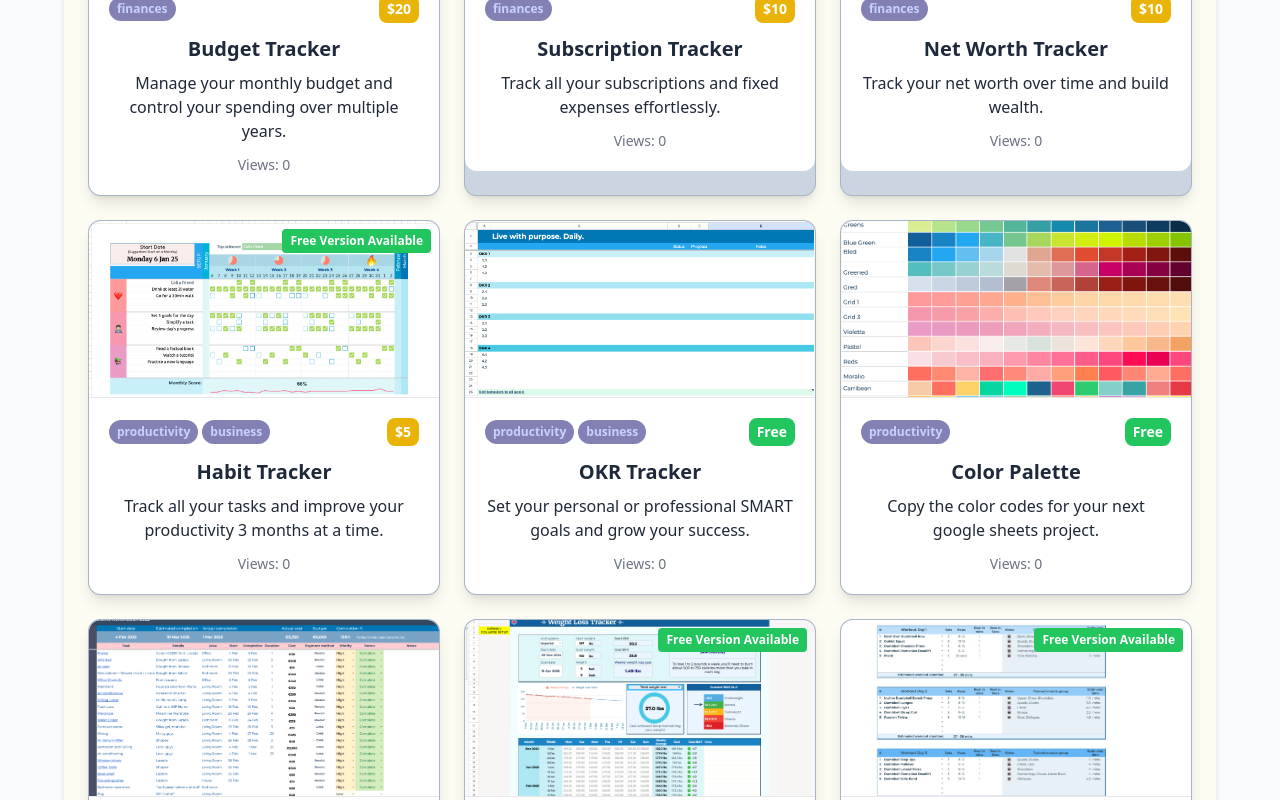
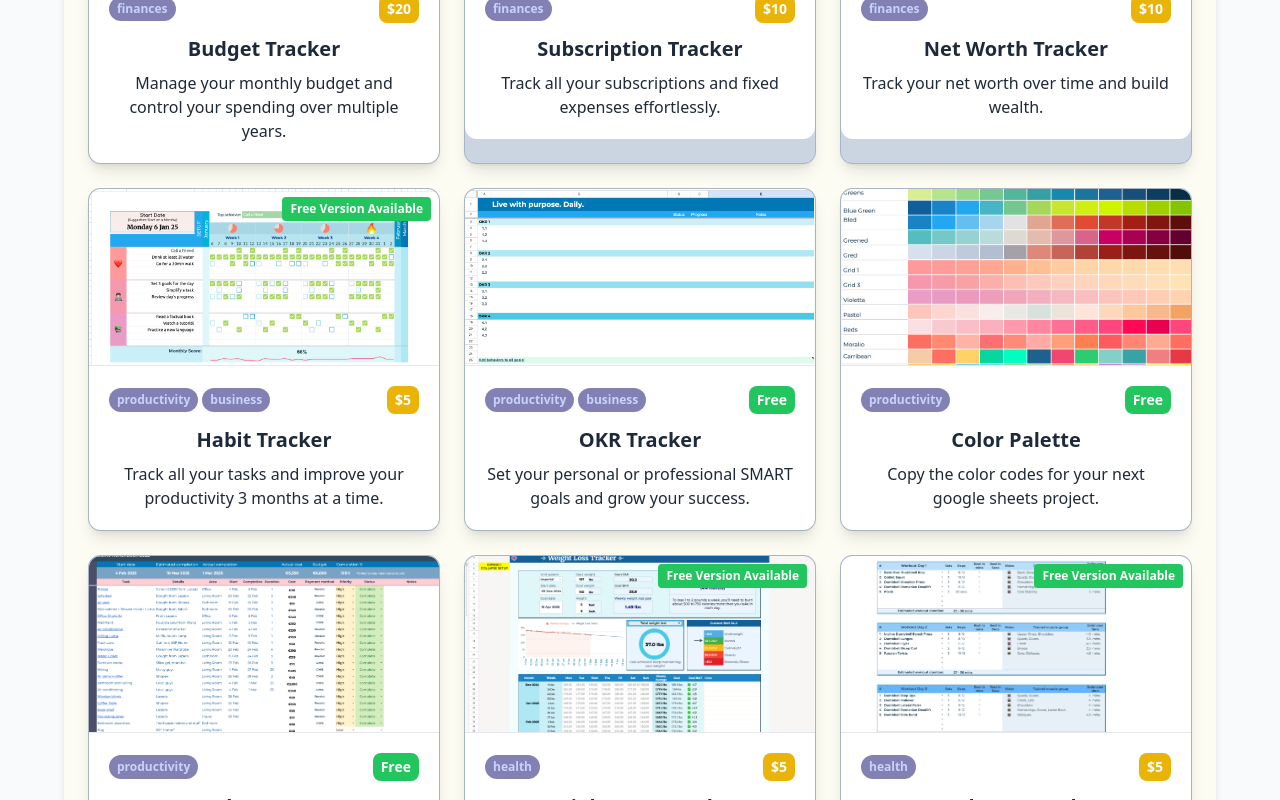
Before and after one commit to serdarsalim/sheetsmaster, a Next.js app: page / in a window 1280 px wide. Shown: the part 860-1660 px from the top of the page. Built offline with nearby package versions, Linux system fonts and the light colour scheme.

Commit message:
removed viewcount, it doesn't make sense for now

```diff
--- a/src/app/page.tsx
+++ b/src/app/page.tsx
@@ -618,9 +618,7 @@ export default function Home() {
 
                     <h3 className="text-xl font-semibold mb-2 text-slate-800 dark:text-white">{template.name}</h3>
                     <p className="text-gray-800 dark:text-gray-200">{template.description}</p>
-                    <div className="text-sm text-gray-500 dark:text-gray-400 mt-3">
-    Views: {getTemplateClicks(template.id)}
-  </div>
+
                   </div>
                 </motion.div>
               ))}
```
